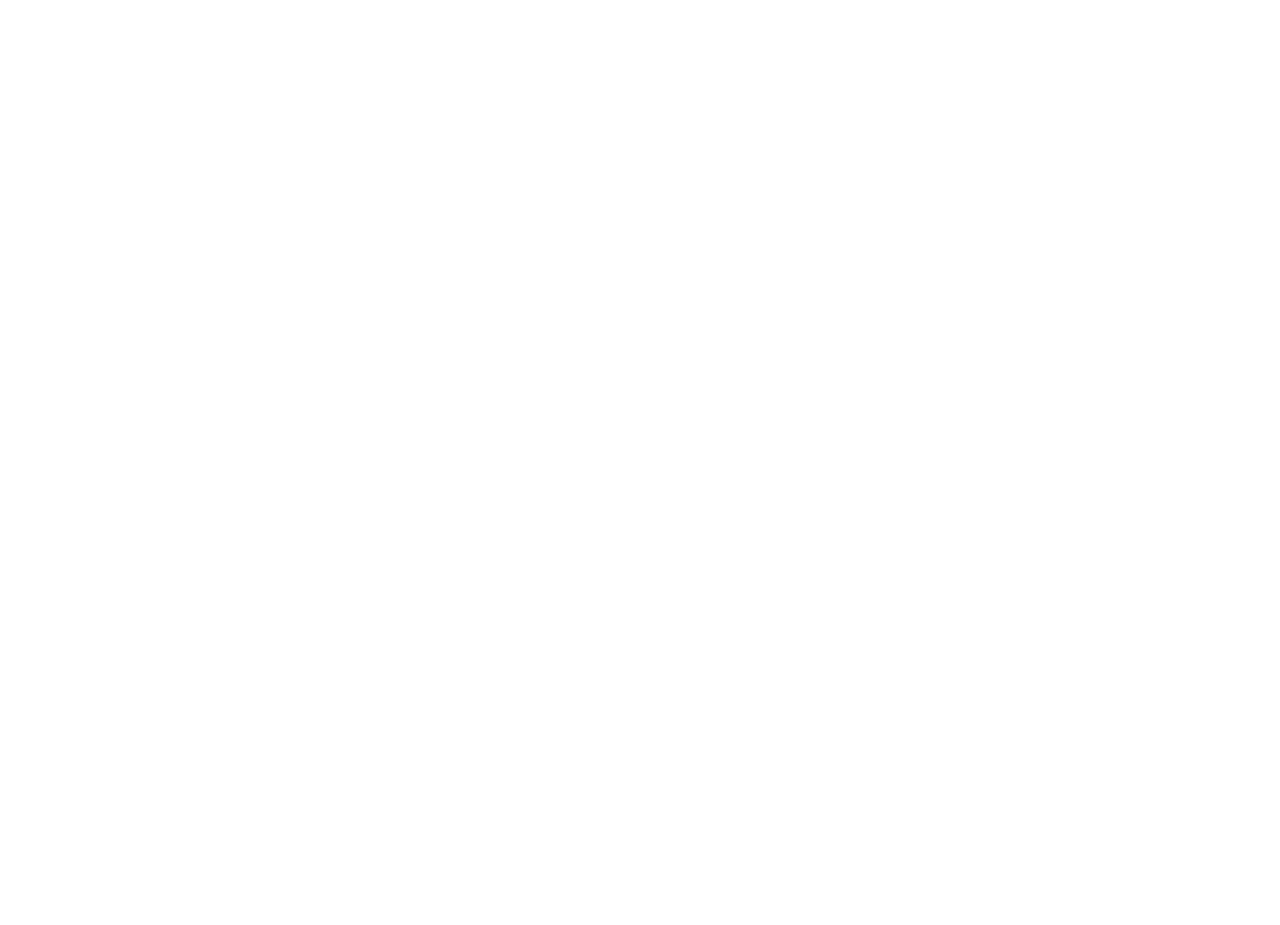
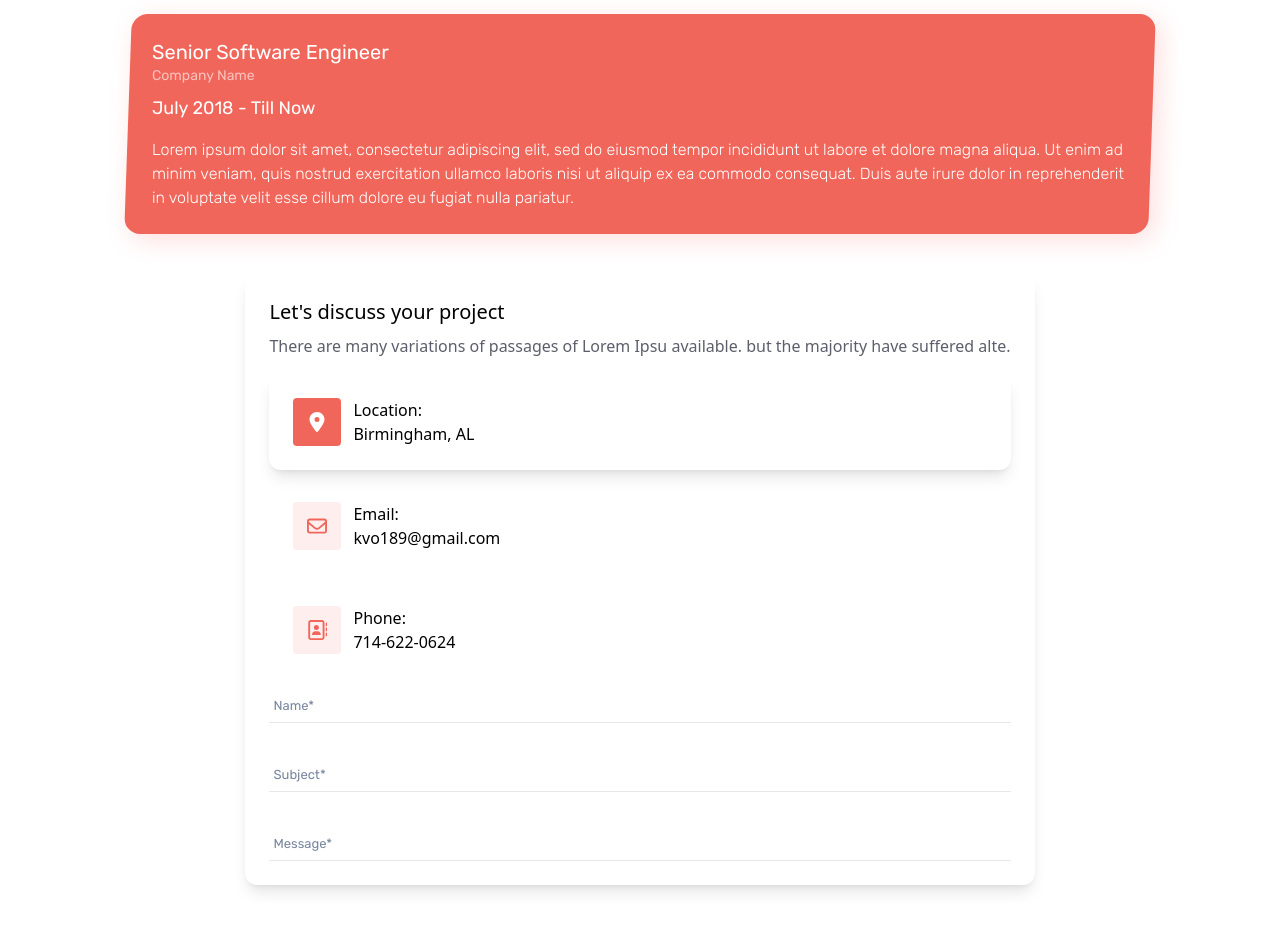
Before and after one commit to kvo189/my-portfolio, a Next.js app: page / in a window 1280 px wide. Shown: the part 2300-3225 px from the top of the page. Before the commit the page ends 2246 px from the top, so only its background shows below. Built offline with nearby package versions, Linux system fonts and the light colour scheme.

Commit message:
Add contact card component

```diff
--- a/package.json
+++ b/package.json
@@ -24,6 +24,7 @@
     "postcss": "8.4.28",
     "react": "18.2.0",
     "react-dom": "18.2.0",
+    "react-textarea-autosize": "^8.5.3",
     "tailwindcss": "3.3.3",
     "typescript": "5.1.6"
   }
--- a/src/app/globals.css
+++ b/src/app/globals.css
@@ -11,6 +11,7 @@
   --break-lg: 1024px;
   --break-xl: 1280px;
   --break-2xl: 1536px;
+  --primary-red: #F1665A;
 }
 
 /* @media (prefers-color-scheme: dark) {
--- a/src/app/page.tsx
+++ b/src/app/page.tsx
@@ -5,7 +5,7 @@
 import Image from 'next/image';
 import profilePic from '@/assets/me_edit.png';
 import projectCardPlaceHolderImg from '@/assets/project_card_placeholder.png';
-import { faDatabase } from '@fortawesome/free-solid-svg-icons';
+import { faDatabase, faLocationDot, faMobile, faPhone } from '@fortawesome/free-solid-svg-icons';
 import {
   faLinkedin,
   faLinkedinIn,
@@ -23,9 +23,11 @@
 import { config } from '@fortawesome/fontawesome-svg-core';
 import '@fortawesome/fontawesome-svg-core/styles.css';
 import { SocialMediaButton } from '@/components/SocialMediaButton/SocialMediaButton';
-import { faPaperPlane } from '@fortawesome/free-regular-svg-icons';
+import { faAddressBook, faEnvelope, faPaperPlane } from '@fortawesome/free-regular-svg-icons';
 import { Button } from '@/components/Button';
 import styles from './page.module.css';
+import { ContactCard } from '@/components/ContactCard';
+
 config.autoAddCss = false;
 
 export const metadata: Metadata = {
@@ -41,6 +43,8 @@
         <HomeContent />
         <Section1 />
         <Section2 />
+        <Section3 />
+        <ContactCard />
       </main>
     </>
   );
@@ -59,7 +63,7 @@
         </h2>
         <p className='mt-3 text-secondary-gray-75 font-rubik lg:text-lg'>
           Full stack developer with industry experience building web applications. <br></br>
-          Currently, I'm crafting exceptional digital experiences for members, customers, and health advisors at{' '}
+          Currently, I&apos;m crafting exceptional digital experiences for members, customers, and health advisors at{' '}
           <span className='text-primary-red'>Pack Health - A Quest Diagnostics company</span>.
         </p>
         <div className='mt-6 flex items-center justify-center gap-6'>
@@ -134,14 +138,14 @@
           </h2>
           <p className='mt-3 text-secondary-gray-75 font-rubik lg:text-lg'>
             I specialize in JavaScript/TypeScript and have a strong professional background in Angular, SQL, HTML, CSS, Salesforce, and AWS.<br></br>
-            Additionally, I'm well-versed in other programming languages and tools such as Java, Python, Node.js, and React. Continuously expanding my skill set, I'm always adding
-            new capabilities to my repertoire.
+            Additionally, I&apos;m well-versed in other programming languages and tools such as Java, Python, Node.js, and React. Continuously expanding my skill set, I&apos;m
+            always adding new capabilities to my repertoire.
           </p>
         </div>
         <div className='mt-6 flex flex-1 md:flex-1 justify-start'>
           <div id={styles.skillsBackground}>
-            {skillsArray.map((skill) => (
-              <div className={styles.skillCard}>
+            {skillsArray.map((skill, i) => (
+              <div key={skill.name} className={styles.skillCard}>
                 <FontAwesomeIcon icon={skill.icon} className='text-3xl' />
                 {skill.name}
               </div>
@@ -158,7 +162,7 @@
     <>
       <section className={`flex flex-col items-center text-secondary-gray text-center ${rubik.className}`}>
         <h2 className={`${notoSans.className} text-2xl lg:text-3xl font-bold mb-6 sm:mb-8`}>
-          My Recent <span className='text-primary-red'>Projects</span>
+          Recent <span className='text-primary-red'>Projects</span>
         </h2>
         <div className='grid grid-cols-1 sm:grid-cols-2 lg:grid-cols-3 gap-6 sm:gap-8'>
           <ProjectCard />
@@ -172,6 +176,101 @@
   );
 }
 
+function Section3() {
+  return (
+    <>
+      <section className={`flex flex-col items-center text-secondary-gray text-center ${rubik.className}`}>
+        <h2 className={`${notoSans.className} text-2xl lg:text-3xl font-bold mb-6 sm:mb-8`}>
+          Professional <span className='text-primary-red'>Experience</span>
+        </h2>
+        <div
+          className='relative text-white
+            p-6 text-left
+            flex flex-col
+            after:-skew-x-2
+            after:content-[""]
+            after:w-full
+            after:bg-primary-red
+            after:h-full
+            after:block
+            after:top-0
+            after:left-0
+            after:absolute
+            after:-z-10
+            after:rounded-2xl
+            after:shadow-red'
+        >
+          <h3 className='text-xl'>Senior Software Engineer</h3>
+          <div className='text-sm text-white/60 mb-2'>Company Name</div>
+          <div className='text-lg mb-4'>July 2018 - Till Now</div>
+          <p className='font-light'>
+            Lorem ipsum dolor sit amet, consectetur adipiscing elit, sed do eiusmod tempor incididunt ut labore et dolore magna aliqua. Ut enim ad minim veniam, quis nostrud
+            exercitation ullamco laboris nisi ut aliquip ex ea commodo consequat. Duis aute irure dolor in reprehenderit in voluptate velit esse cillum dolore eu fugiat nulla
+            pariatur.
+          </p>
+        </div>
+      </section>
+    </>
+  );
+}
+
+function ContactCard1() {
+  return (
+    <div className='bg-white rounded-xl shadow-lg p-6'>
+      <h2 className='text-xl font-notoSans mb-2'>Let's discuss your project</h2>
+      <p className='text-secondary-gray-75 mb-4'>There are many variations of passages of Lorem Ipsu available. but the majority have suffered alte.</p>
+
+      <div className='flex flex-col gap-2'>
+        <div className='bg-white rounded-xl shadow-lg p-6 flex gap-3'>
+          <div className='rounded-1sm bg-primary-red p-3 inline-flex items-center'>
+            <FontAwesomeIcon icon={faLocationDot} className='text-white w-6  fa-lg' />
+          </div>
+          <div>
+            <div>Location:</div>
+            <div>Birmingham, AL</div>
+          </div>
+        </div>
+        <div className='p-6 flex gap-3'>
+          <div className='rounded-1sm bg-secondary-red/10 p-3 inline-flex items-center'>
+            <FontAwesomeIcon icon={faEnvelope} className='text-primary-red w-6 fa-lg' />
+          </div>
+          <div>
+            <div>Email:</div>
+            <div>kvo189@gmail.com</div>
+          </div>
+        </div>
+
+        <div className='p-6 flex gap-3'>
+          <div className='rounded-1sm bg-secondary-red/10 p-3 inline-flex items-center'>
+            <FontAwesomeIcon icon={faAddressBook} className='text-primary-red w-6 fa-lg' />
+          </div>
+          <div>
+            <div>Phone:</div>
+            <div>714-622-0624</div>
+          </div>
+        </div>
+      </div>
+
+      <form action='' className='flex flex-col gap-6 w-full'>
+        <div className={`${styles.inputControl}`}>
+          <input id='input-name' className={`${styles.formInput}`} type='text' name='name' aria-label='Name' placeholder=' ' />
+          <label htmlFor='input-name'>Name*</label>
+        </div>
+        <div className={`${styles.inputControl}`}>
+          <input id='input-subject' className={`${styles.formInput}`} type='text' name='subject' aria-label='subject' placeholder=' ' />
+          <label htmlFor='input-subject'>Subject*</label>
+        </div>
+        <div className={`${styles.inputControl}`}>
+          <textarea id='input-message' className={`${styles.formInput}`} name='message' aria-label='message' placeholder=' ' />
+          {/* <TextareaAutosize/>  */}
+          {/* <span className={`${styles.formInput}`}  placeholder=' asd'  role='textbox' contentEditable></span> */}
+          <label htmlFor='input-message'>Message*</label>
+        </div>
+      </form>
+    </div>
+  );
+}
+
 function ProjectCard() {
   return (
     <div className='rounded-xl max-w-md shadow-xl relative'>
@@ -180,7 +279,9 @@
       <div className='rounded-xl flex flex-col text-left p-6 -mt-16 z-10 bg-white relative'>
         <h3 className={`${rubik.className} text-2xl text-dark-blue`}>Project Name</h3>
         <div className='text-primary-red font-semibold text-sm'>12 March 2023</div>
-        <p className='text-secondary-gray-75'>Lorem ipsum dolor sit amet, consectetur adipiscing elit, sed do eiusmod tempor incididunt ut labore et dolore magna aliqua. Ut enim ad minim veniam.</p>
+        <p className='text-secondary-gray-75'>
+          Lorem ipsum dolor sit amet, consectetur adipiscing elit, sed do eiusmod tempor incididunt ut labore et dolore magna aliqua. Ut enim ad minim veniam.
+        </p>
       </div>
     </div>
   );
--- /dev/null
+++ b/src/components/ContactCard/ContactCard.module.css
@@ -0,0 +1,52 @@
+
+
+.inputControl {
+    position: relative;
+    display: flex;;
+    width: 100%;
+    border-bottom: 1.5px solid #E6E8EB;
+}
+.inputControl:not(textarea) {
+    margin-top: 12px;
+}
+
+.inputControl:focus-within {
+    border-bottom: 1.5px solid var(--primary-red);
+}
+
+.formInput {
+    width: 100%;
+    padding: 4px;
+}
+
+.formInput+label {
+    color: #79869F;
+    font-family: var(--font-rubik);
+    font-size: small;
+    position: absolute;
+    top: 50%;
+    transform: translateY(-50%);
+    left: 4px;
+    transition: all 0.2s ease-in-out;
+}
+
+textarea.formInput {
+    resize: none;
+}
+
+.formInput:focus {
+    outline: none;
+    /* border-bottom: 1.5px solid var(--primary-red); */
+}
+
+.formInput:not(:placeholder-shown)+label,
+.formInput:focus+label {
+    font-family: var(--font-rubik);
+    font-size: 0.625rem;
+    top: -6px;
+}
+
+.formInput:focus+label {
+    line-height: 24px   ;
+    color: var(--primary-red);
+}
--- /dev/null
+++ b/src/components/ContactCard/ContactCard.tsx
@@ -0,0 +1,63 @@
+'use-client'
+
+import { faAddressBook, faEnvelope } from '@fortawesome/free-regular-svg-icons';
+import { faLocationDot } from '@fortawesome/free-solid-svg-icons';
+import { FontAwesomeIcon } from '@fortawesome/react-fontawesome';
+import styles from './ContactCard.module.css';
+import TextareaAutosize from 'react-textarea-autosize';
+import dynamic from 'next/dynamic'
+
+export function ContactCard() {
+    return (
+      <div className='bg-white rounded-xl shadow-lg p-6'>
+        <h2 className='text-xl font-notoSans mb-2'>Let's discuss your project</h2>
+        <p className='text-secondary-gray-75 mb-4'>There are many variations of passages of Lorem Ipsu available. but the majority have suffered alte.</p>
+
+        <div className='flex flex-col gap-2'>
+          <div className='bg-white rounded-xl shadow-lg p-6 flex gap-3'>
+            <div className='rounded-1sm bg-primary-red p-3 inline-flex items-center'>
+              <FontAwesomeIcon icon={faLocationDot} className='text-white w-6  fa-lg' />
+            </div>
+            <div>
+              <div>Location:</div>
+              <div>Birmingham, AL</div>
+            </div>
+          </div>
+          <div className='p-6 flex gap-3'>
+            <div className='rounded-1sm bg-secondary-red/10 p-3 inline-flex items-center'>
+              <FontAwesomeIcon icon={faEnvelope} className='text-primary-red w-6 fa-lg' />
+            </div>
+            <div>
+              <div>Email:</div>
+              <div>kvo189@gmail.com</div>
+            </div>
+          </div>
+
+          <div className='p-6 flex gap-3'>
+            <div className='rounded-1sm bg-secondary-red/10 p-3 inline-flex items-center'>
+              <FontAwesomeIcon icon={faAddressBook} className='text-primary-red w-6 fa-lg' />
+            </div>
+            <div>
+              <div>Phone:</div>
+              <div>714-622-0624</div>
+            </div>
+          </div>
+        </div>
+
+        <form action='' className='flex flex-col gap-6 w-full'>
+          <div className={`${styles.inputControl}`}>
+            <input id='input-name' className={`${styles.formInput}`} type='text' name='name' aria-label='Name' placeholder=' ' />
+            <label htmlFor='input-name'>Name*</label>
+          </div>
+          <div className={`${styles.inputControl}`}>
+            <input id='input-subject' className={`${styles.formInput}`} type='text' name='subject' aria-label='subject' placeholder=' ' />
+            <label htmlFor='input-subject'>Subject*</label>
+          </div>
+          <div className={`${styles.inputControl}`}>
+            <TextareaAutosize minRows={1} id='input-message' className={`${styles.formInput}`} name='message' aria-label='message' placeholder=' ' />
+            <label htmlFor='input-message'>Message*</label>
+          </div>
+        </form>
+      </div>
+    );
+  }
--- /dev/null
+++ b/src/components/ContactCard/index.tsx
@@ -0,0 +1,3 @@
+"use client";
+
+export * from "./ContactCard";
--- a/tailwind.config.ts
+++ b/tailwind.config.ts
@@ -14,9 +14,10 @@
           'conic-gradient(from 180deg at 50% 50%, var(--tw-gradient-stops))',
       },
       colors: {
-        'primary-red': '#F1665A',
+        'primary-red': 'var(--primary-red)',
         'primary-red-hover': '#ef574a',
         'primary-red-active': '#ee493b',
+        'secondary-red': '#FF595A',
         'primary-blue': '#8DA9D4',
         'dark-blue': '#010F5C',
         'primary-yellow': '#EBCA9A',
@@ -31,6 +32,12 @@
         urbanist: ['var(--font-urbanist)'],
         rubik: ['var(--font-rubik)'],
         notoSans: ['var(--font-notoSans)'],
+      },
+      boxShadow: {
+        'red': '6px 6px 25px 0px rgba(255, 89, 90, 0.2)',
+      },
+      borderRadius: {
+        '1sm': '4px',
       }
     },
   },
```
Also changed, not shown: src/app/page.module.css (+14 -9 lines), 1 other file (tests, documents, lock files or other folders).
